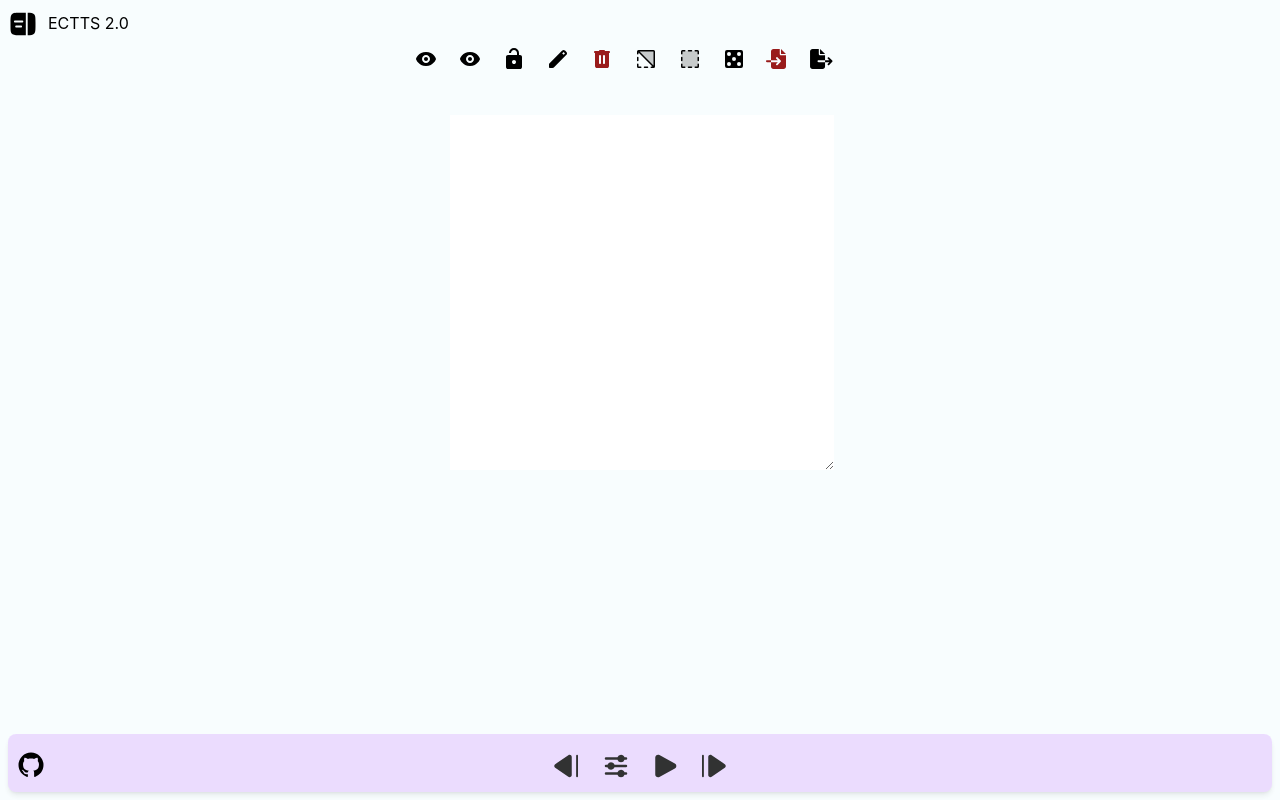
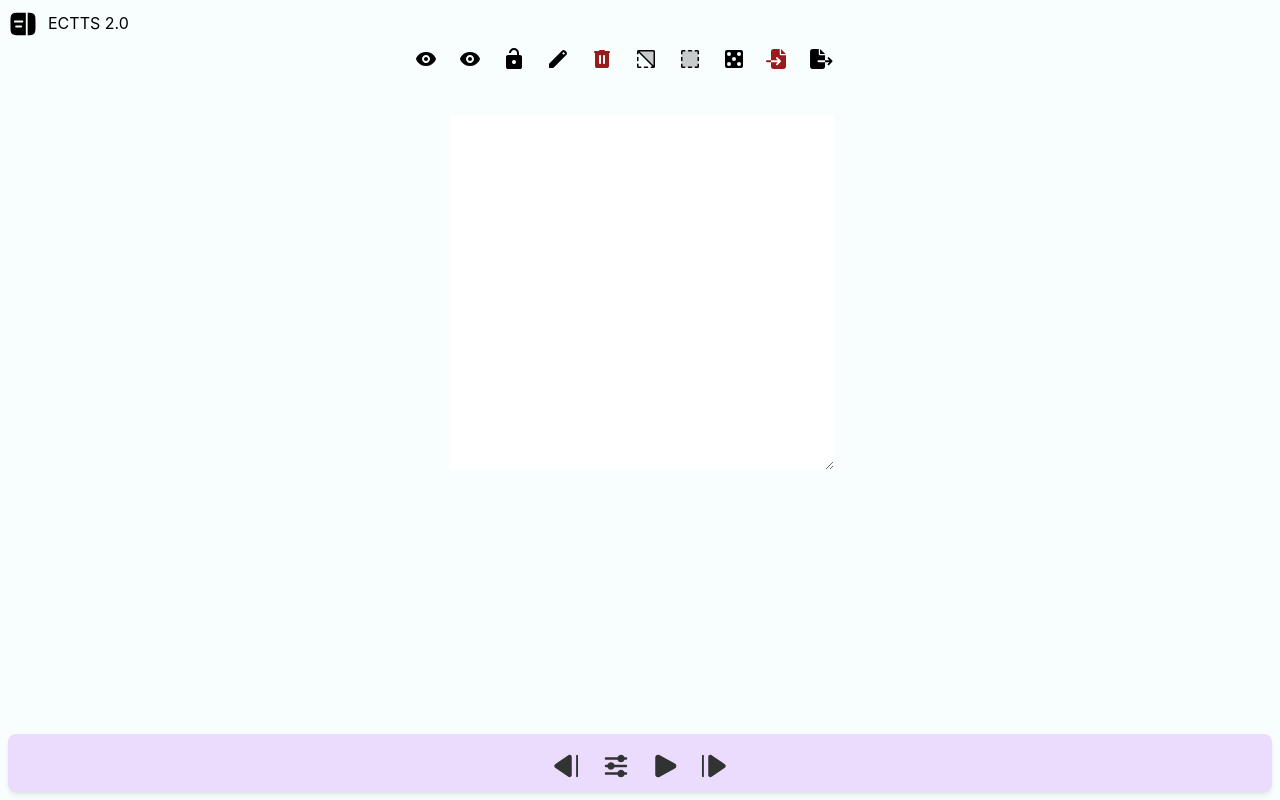
Before and after one commit to jx06T/ectts_2.0, a React (Create React App) app: page / in a window 1280 px wide. Built offline with nearby package versions, Linux system fonts and the light colour scheme.

Commit message:
hide github icon

```diff
--- a/src/components/Sidebar.tsx
+++ b/src/components/Sidebar.tsx
@@ -185,11 +185,11 @@ function Sidebar() {
                 <div className=' h-8 flex mt-1 items-center'>
                     <SolarSiderbarBold className=' text-3xl' onClick={() => setshowSidebar(!showSidebar)} />
                 </div>
-                <div className={` ${showSidebar ? " opacity-0" : " opacity-100 transition-opacity duration-1500 ease-in-out "} h-10 xs:p-1 bottom-1 flex items-center fixed ml-1 mb-[11px]`}>
+                {/* <div className={` ${showSidebar ? " opacity-0" : " opacity-100 transition-opacity duration-1500 ease-in-out "} h-10 xs:p-1 bottom-1 flex items-center fixed ml-1 mb-[11px]`}>
                     <a href='https://github.com/jx06T/ectts_2.0' target='_blank'>
                         <MdiGithub className=' text-3xl' />
                     </a>
-                </div>
+                </div> */}
             </div>
 
             <Options callback={handleOptionClick} index={optionIndex} show={optionY !== -99999} y={optionY - scrollBarY} />
```
